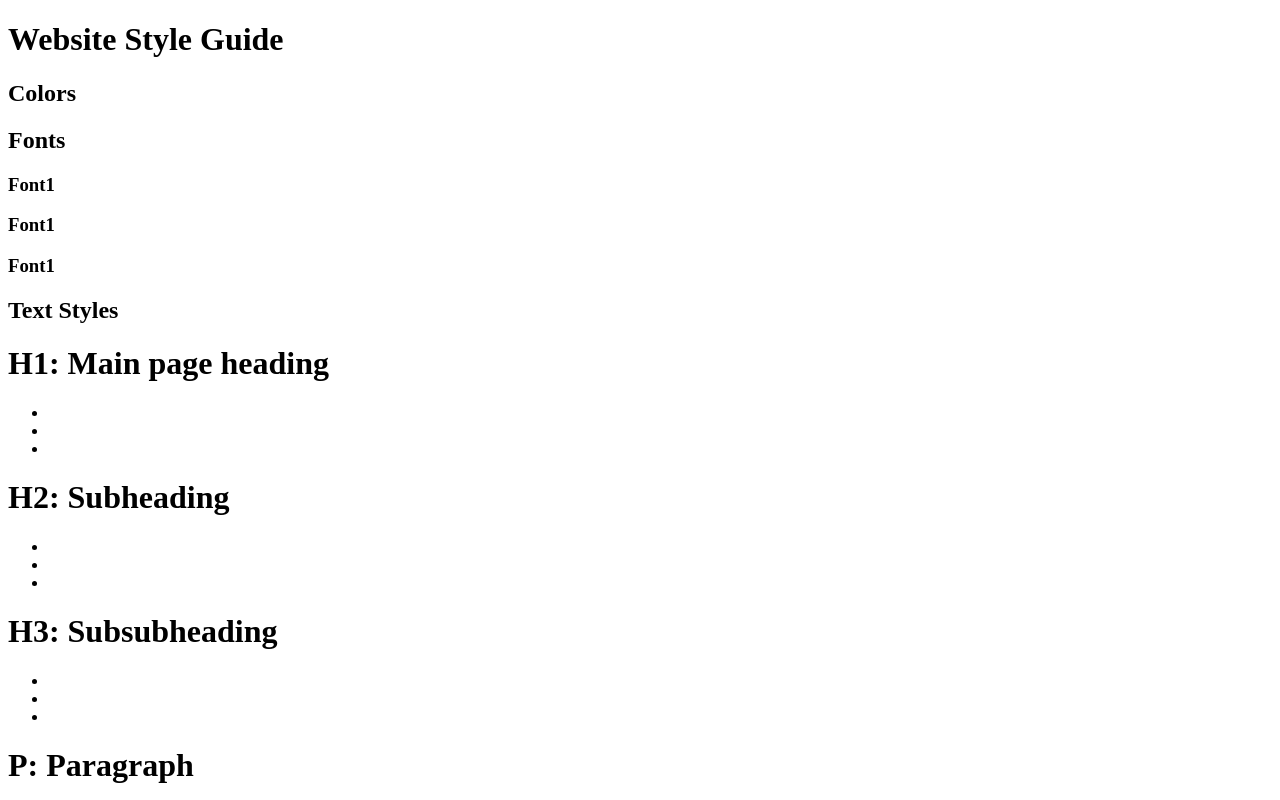
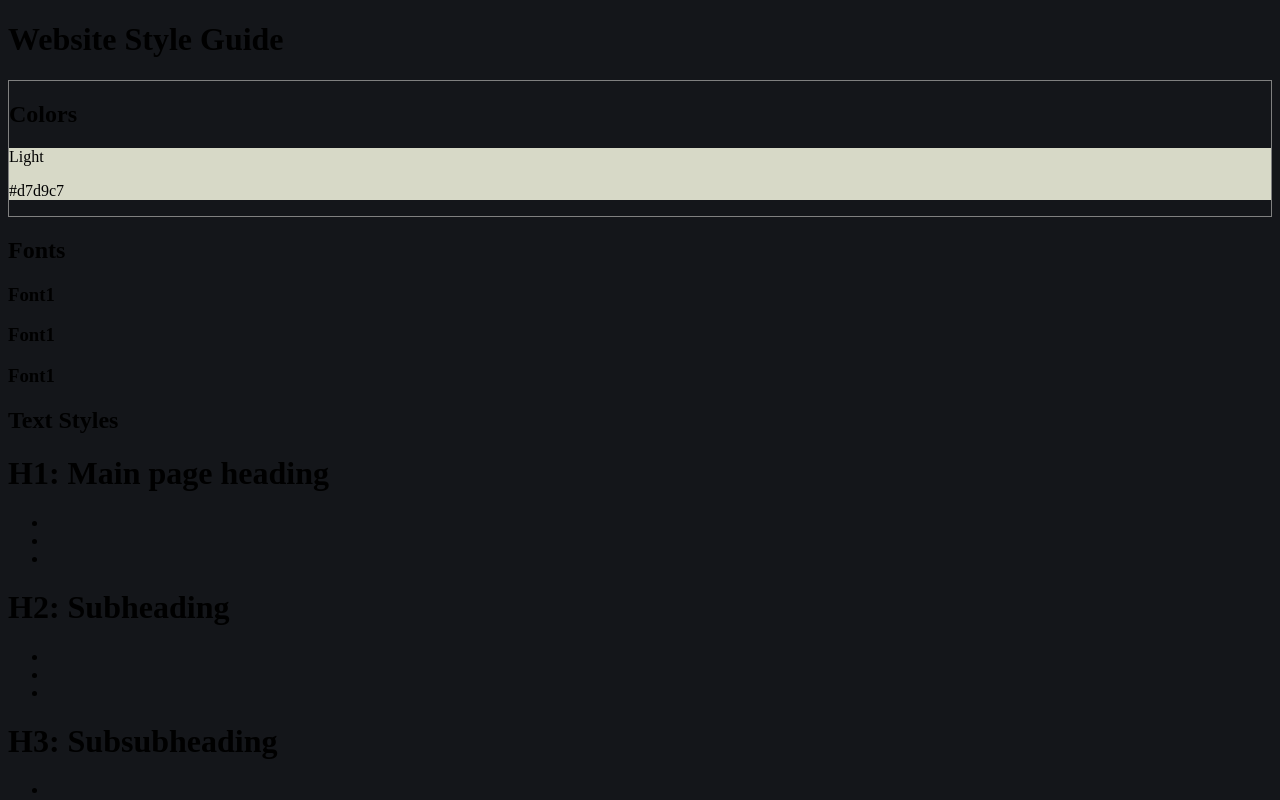
Before and after one commit to Curator4/ca_websitedesign, a plain HTML site: page index.html in a window 1280 px wide. Shown: the top 800 px of the page. Drawn offline with Linux system fonts and the light colour scheme.

Commit message:
started on colors

```diff
--- a/index.html
+++ b/index.html
@@ -2,6 +2,7 @@
 <html>
   <head>
     <title>Website Design Doc</title>
+    <link rel="stylesheet" href="styles.css">
   </head>
   <body>
     <div>
@@ -12,6 +13,10 @@
       <div class="dark">
         <p class="color title"></p>
         <p class="color hex"></p>
+      </div>
+      <div class="light">
+        <p class="color title">Light</p>
+        <p class="color hex">#d7d9c7</p>
       </div>
       <div class="gray">
         <p class="color title"></p>
--- a/styles.css
+++ b/styles.css
@@ -0,0 +1,11 @@
+body {
+    background-color: #14161a;
+}
+
+.colors {
+    border: 1px gray solid;
+}
+
+.light {
+    background-color: #d7d9c7;
+}
```
